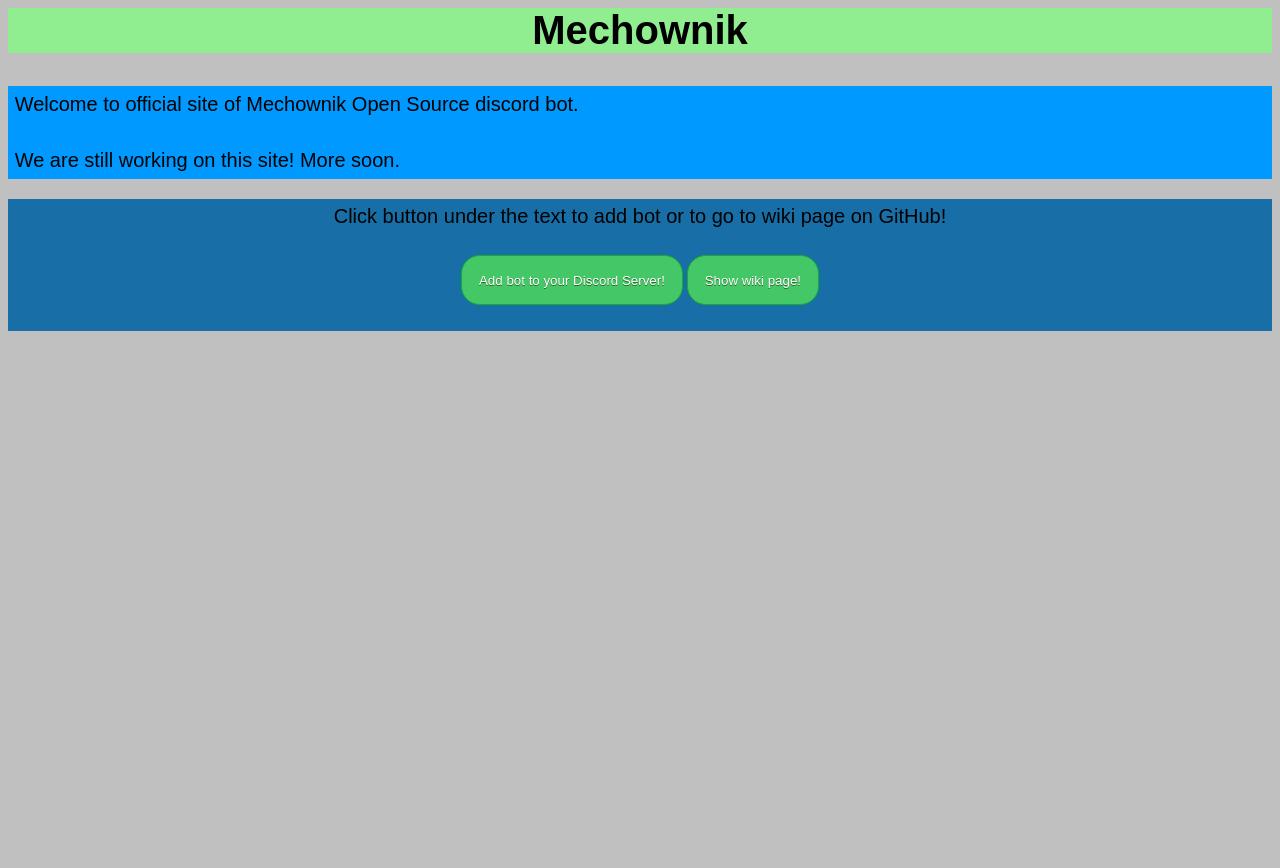
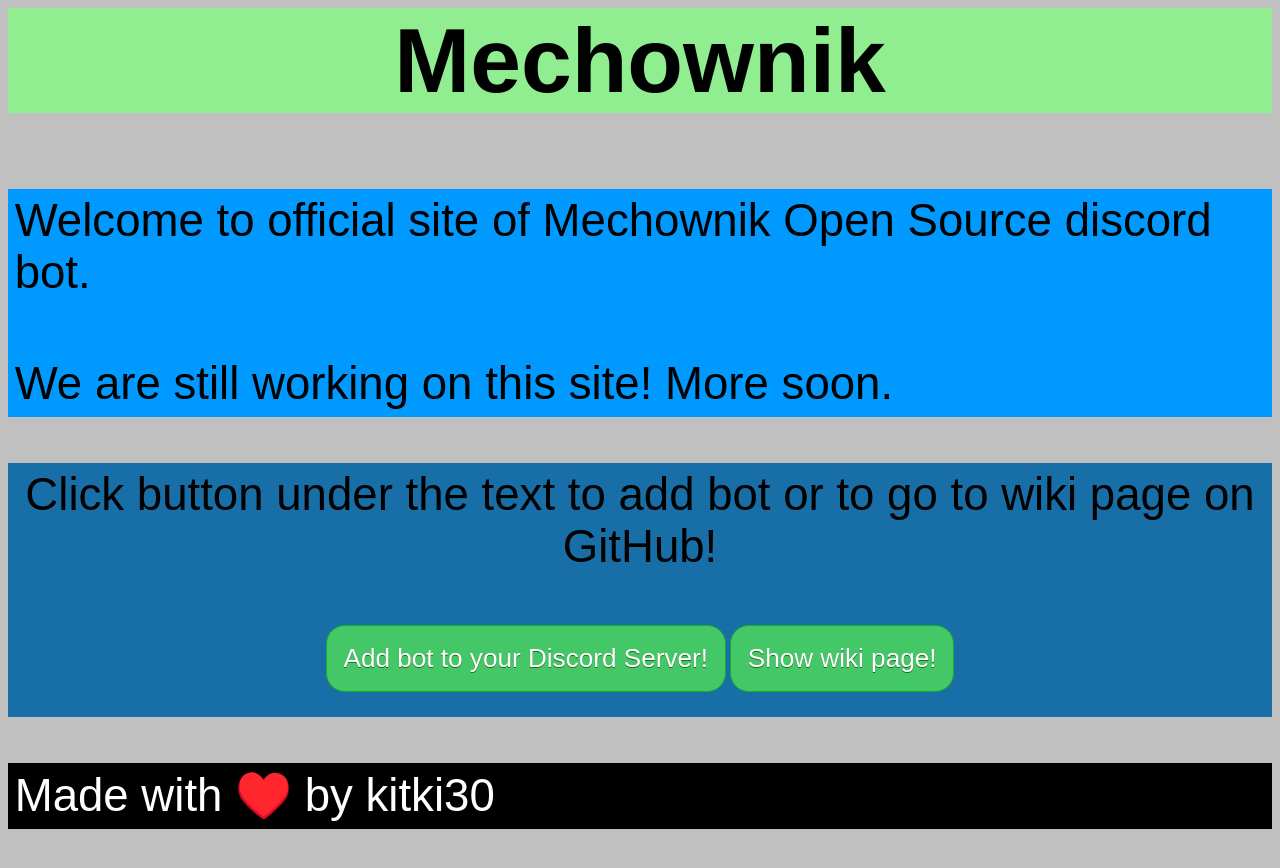
Before and after one commit to Kitki30/Mechownik, a plain HTML site: page index.html in a window 1280 px wide. Before the commit the page ends 800 px from the top, so only its background shows below. Drawn offline with Linux system fonts and the light colour scheme.

Commit message:
Site fix-10

```diff
--- a/index.html
+++ b/index.html
@@ -1,5 +1,16 @@
 <head>
 <title>Mechownik</title>
+  <script>
+    function addbuton(){
+      if (confirm('You will be redirected to discord bot adding site! ')) {
+  console.log('Redirecting... Bye!')
+        window.location.assign("https://discord.com/oauth2/authorize?client_id=1101105727340286022&scope=bot&permissions=8");
+} else {
+alert("Redirect canceled! ")
+      }
+    }
+  </script>
+
   <style>
     #centereddiv{
       text-align: center;
@@ -17,7 +28,7 @@
   	  cursor:pointer;
 	    color:#ffffff;
   	  font-family:Arial;
-	    font-size:1.0417vw;
+	    font-size:2.0417vw;
 	    padding:1.3021vw;
   	  text-decoration:none;
 	    text-shadow:0px 1px 0px #2f6627;
@@ -31,19 +42,23 @@
     }
     h1 {
       font-family:Arial;
-      font-size: 3.1250vw;
+      font-size: 7.1250vw;
     }
     #add {
       text-align: center;
     }
     p {
       font-family:Arial;
-      font-size: 1.5625vw;
+      font-size: 3.5625vw;
       padding: 0.5208vw;
     }
     body{
       background-color: #c0c0c0;
       font-family:Arial;
+    }
+    #footer{
+      background-color: black;
+      color: white;
     }
   </style>
 
@@ -63,4 +78,7 @@
 <button type="button" onclick="alert('Not done yet!')">Show wiki page!</button>
 </div>
 </section>
+<section id="footer">
+<p>Made with ♥️ by kitki30</p>
+</section>
 </body>
```
